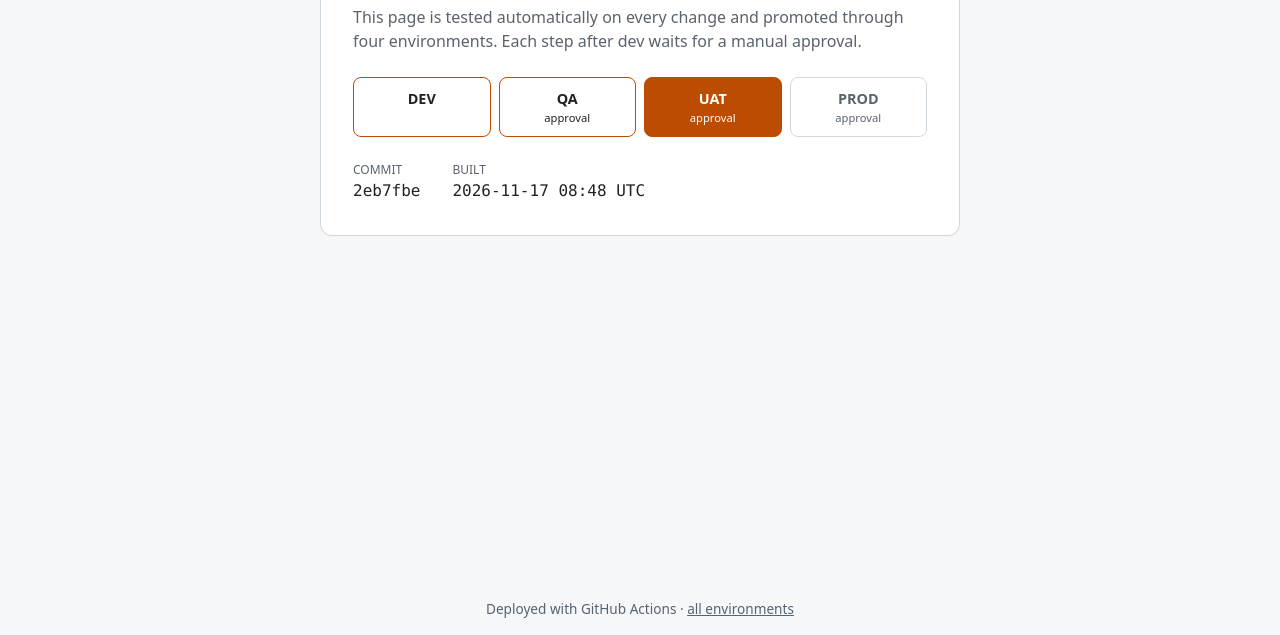
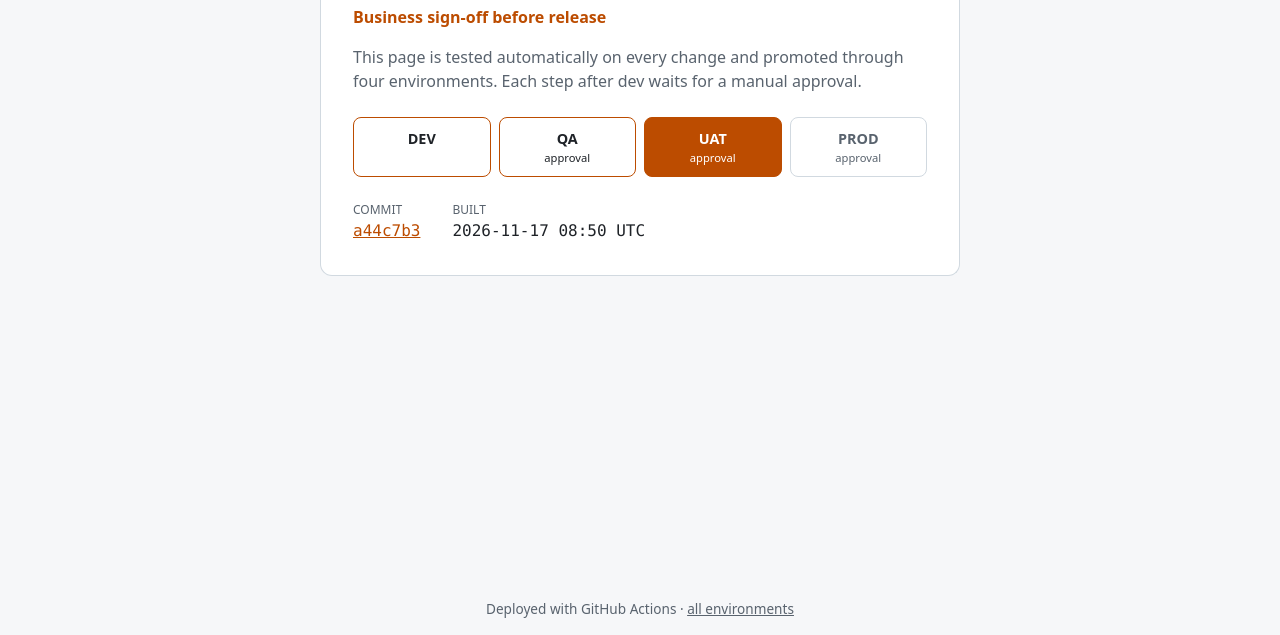
Before and after one commit to ddipayan00/simple_github_page_automatic_testing_ci_cd_with_dev_qa_uat_prod_approval_gate, a plain HTML site: page uat/index.html in a window 1280 px wide. Shown: the part 165-800 px from the top of the page. Drawn offline with Linux system fonts and the light colour scheme.

Commit message:
Deploy uat from a44c7b3167c659cb028519424d846cd89b1365f6

```diff
--- a/uat/app.js
+++ b/uat/app.js
@@ -3,14 +3,14 @@ import { ENV } from "./env.js";
 // Promotion order. `gated` is display-only: the real approval gate is the
 // required-reviewer rule on the GitHub environment (scripts/setup-github.sh).
 export const ENVIRONMENTS = Object.freeze([
-  { name: "dev", label: "Development", gated: false },
-  { name: "qa", label: "QA", gated: true },
-  { name: "uat", label: "UAT", gated: true },
-  { name: "prod", label: "Production", gated: true },
+  { name: "dev", label: "Development", gated: false, purpose: "Latest main, deployed on every merge" },
+  { name: "qa", label: "QA", gated: true, purpose: "Testing by the QA team" },
+  { name: "uat", label: "UAT", gated: true, purpose: "Business sign-off before release" },
+  { name: "prod", label: "Production", gated: true, purpose: "Live for everyone" },
 ]);
 
 // Elements render() fills in; tests check index.html provides all of them.
-export const ELEMENT_IDS = Object.freeze(["env-badge", "title", "commit", "built-at", "pipeline"]);
+export const ELEMENT_IDS = Object.freeze(["env-badge", "purpose", "title", "commit", "built-at", "pipeline"]);
 
 export function findEnvironment(name) {
   return ENVIRONMENTS.find((env) => env.name === name) ?? null;
@@ -24,6 +24,13 @@ export function formatBuildTime(iso) {
   const date = new Date(iso ?? "");
   if (!iso || Number.isNaN(date.getTime())) return "not built";
   return `${date.toISOString().slice(0, 16).replace("T", " ")} UTC`;
+}
+
+export function commitUrl(env) {
+  const { repo, sha } = env ?? {};
+  if (typeof repo !== "string" || !/^[\w.-]+\/[\w.-]+$/.test(repo)) return null;
+  if (typeof sha !== "string" || !/^[0-9a-f]{7,40}$/i.test(sha)) return null;
+  return `https://github.com/${repo}/commit/${sha}`;
 }
 
 export function pageTitle(env) {
@@ -46,9 +53,12 @@ export function render(doc, env) {
   doc.documentElement.dataset.env = current ? current.name : "local";
   doc.title = `${pageTitle(env)} · CI/CD demo`;
   byId("env-badge").textContent = current ? current.label : "Local preview";
+  byId("purpose").textContent = current ? current.purpose : "Local preview, not deployed";
   byId("title").textContent = pageTitle(env);
   byId("commit").textContent = shortSha(env?.sha);
   byId("built-at").textContent = formatBuildTime(env?.builtAt);
+  const url = commitUrl(env);
+  if (url) byId("commit").setAttribute("href", url);
 
   const steps = pipelineSteps(current?.name).map((step) => {
     const li = doc.createElement("li");
--- a/uat/env.js
+++ b/uat/env.js
@@ -1,6 +1,7 @@
 // Generated by scripts/build.mjs, do not edit.
 export const ENV = Object.freeze({
   "name": "uat",
-  "sha": "2eb7fbe236d01de4c860f7ab4513a49aed661028",
-  "builtAt": "2026-11-17T08:48:50.571Z"
+  "sha": "a44c7b3167c659cb028519424d846cd89b1365f6",
+  "repo": "ddipayan00/simple_github_page_automatic_testing_ci_cd_with_dev_qa_uat_prod_approval_gate",
+  "builtAt": "2026-11-17T08:50:49.468Z"
 });
--- a/uat/index.html
+++ b/uat/index.html
@@ -15,6 +15,7 @@
 
   <main class="card">
     <h1 id="title">Hello from local</h1>
+    <p id="purpose" class="purpose">Local preview, not deployed</p>
     <p class="lead">
       This page is tested automatically on every change and promoted through four
       environments. Each step after dev waits for a manual approval.
@@ -23,7 +24,7 @@
     <ol id="pipeline" class="pipeline" aria-label="Release pipeline"></ol>
 
     <dl class="meta">
-      <div><dt>Commit</dt><dd id="commit">local</dd></div>
+      <div><dt>Commit</dt><dd><a id="commit">local</a></dd></div>
       <div><dt>Built</dt><dd id="built-at">not built</dd></div>
     </dl>
   </main>
--- a/uat/styles.css
+++ b/uat/styles.css
@@ -59,6 +59,7 @@ body {
 
 h1 { margin: 0 0 0.5rem; font-size: 1.75rem; }
 .lead { margin: 0 0 1.5rem; color: var(--muted); }
+.purpose { margin: 0 0 1rem; color: var(--accent); font-weight: 600; }
 
 .pipeline {
   list-style: none;
@@ -92,6 +93,7 @@ h1 { margin: 0 0 0.5rem; font-size: 1.75rem; }
 .meta { display: flex; gap: 2rem; margin: 0; }
 .meta dt { font-size: 0.75rem; color: var(--muted); text-transform: uppercase; }
 .meta dd { margin: 0; font-family: ui-monospace, SFMono-Regular, Menlo, monospace; }
+.meta a[href] { color: var(--accent); }
 
 .footer {
   margin-top: auto;
```
